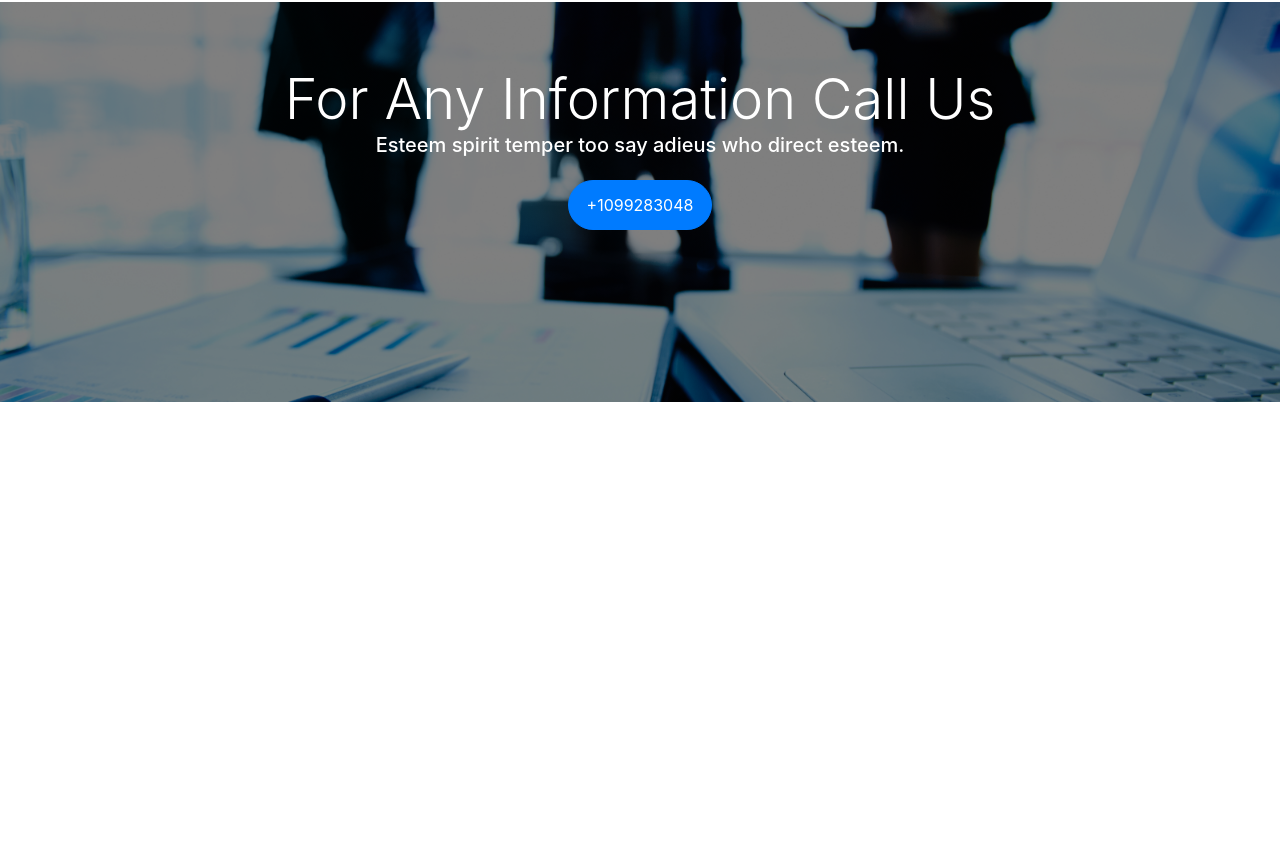
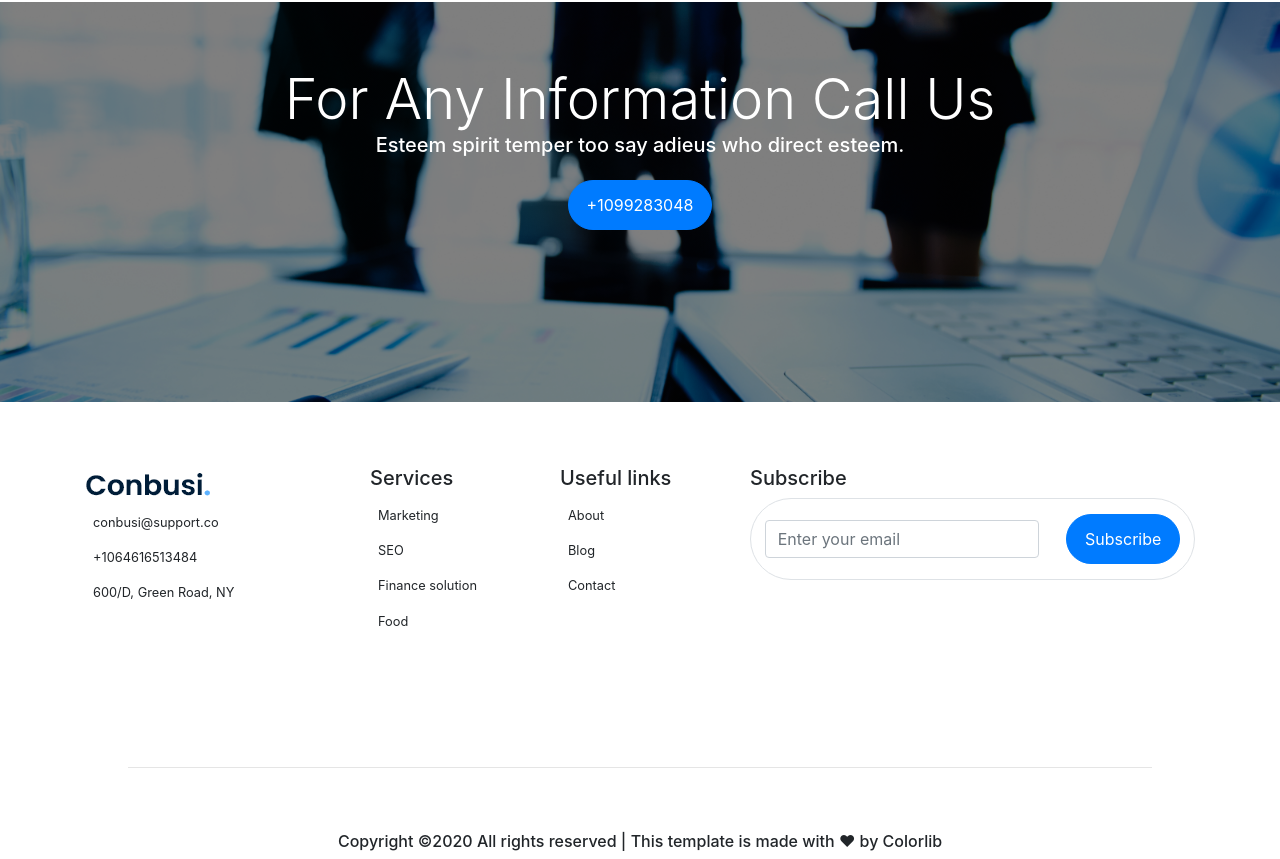
Before and after one commit to Neel630/Conbusi_Template, a plain HTML site: page index.html in a window 1280 px wide. Shown: the part 3947-4806 px from the top of the page. Before the commit the page ends 4413 px from the top, so only its background shows below. Drawn offline with nearby package versions, Linux system fonts and the light colour scheme.

Commit message:
Added Copyright

```diff
--- a/css/style.css
+++ b/css/style.css
@@ -113,3 +113,17 @@ border: none;
 .paddingContactUs{
     padding-top: 5%;
 }
+
+.sunscribeForm{
+    border-bottom-left-radius: 50px;
+    border-top-left-radius: 50px;
+    border-bottom-right-radius: 50px;
+    border-top-right-radius: 50px;
+}
+
+.marginBorder{
+    margin-top: 10%;
+    margin-bottom: 5%;
+    margin-left: 10%;
+    margin-right: 10%;
+}
--- a/index.html
+++ b/index.html
@@ -303,6 +303,79 @@
         </div>
     </div>
 
+    <div class="container">
+        <div class="row">
+            <div class="col-md-3">
+                <img src="./images/footer_logo.png">
+                <div class="small p-2">
+                    conbusi@support.co
+                </div>
+                <div class="small p-2">
+                    +1064616513484
+                </div>
+                <div class="small p-2">
+                    600/D, Green Road, NY
+                </div>
+            </div>
+
+            <div class="col-md-2 pd-4">
+                    <div class="h5">
+                        Services
+                    </div>
+                    <div class="small p-2">
+                        Marketing
+                    </div>
+                    <div class="small p-2">
+                        SEO
+                    </div>
+                    <div class="small p-2">
+                        Finance solution
+                    </div>
+                    <div class="small p-2">
+                        Food
+                    </div>
+            </div>
+
+            <div class="col-md-2 pd-4">
+                <div class="h5">
+                    Useful links
+                </div>
+                <div class="small p-2">
+                   About
+                </div>
+                <div class="small p-2">
+                   Blog
+                </div>
+                <div class="small p-2">
+                    Contact
+                </div>
+            </div>
+
+            <div class="col-md-5">
+                <div class="h5">Subscribe</div>
+                <div class="border sunscribeForm">
+                <form class="form-inline">
+                    <div class="form-group mx-auto">
+                      <input type="email" class="form-control" id="email" placeholder="Enter your email">
+                    </div>
+                    <button type="submit" class="btn btn-primary mx-auto" id="roundButton">Subscribe</button>
+                </form>
+                </div>
+            </div>
+
+        </div>
+    </div>
+
+    <div class="marginBorder">
+       <hr>
+    </div>
+
+    <div class="h6 text-center">
+        Copyright <span>&copy;</span>2020 All rights reserved | This template is made with <span class="glyphicon glyphicon-heart">&#10084;</span> by Colorlib
+    </div>
+
+
+
 </body>
 <script src="https://ajax.googleapis.com/ajax/libs/jquery/3.4.1/jquery.min.js"></script>
 <script src="https://cdnjs.cloudflare.com/ajax/libs/popper.js/1.16.0/umd/popper.min.js"></script>
```
